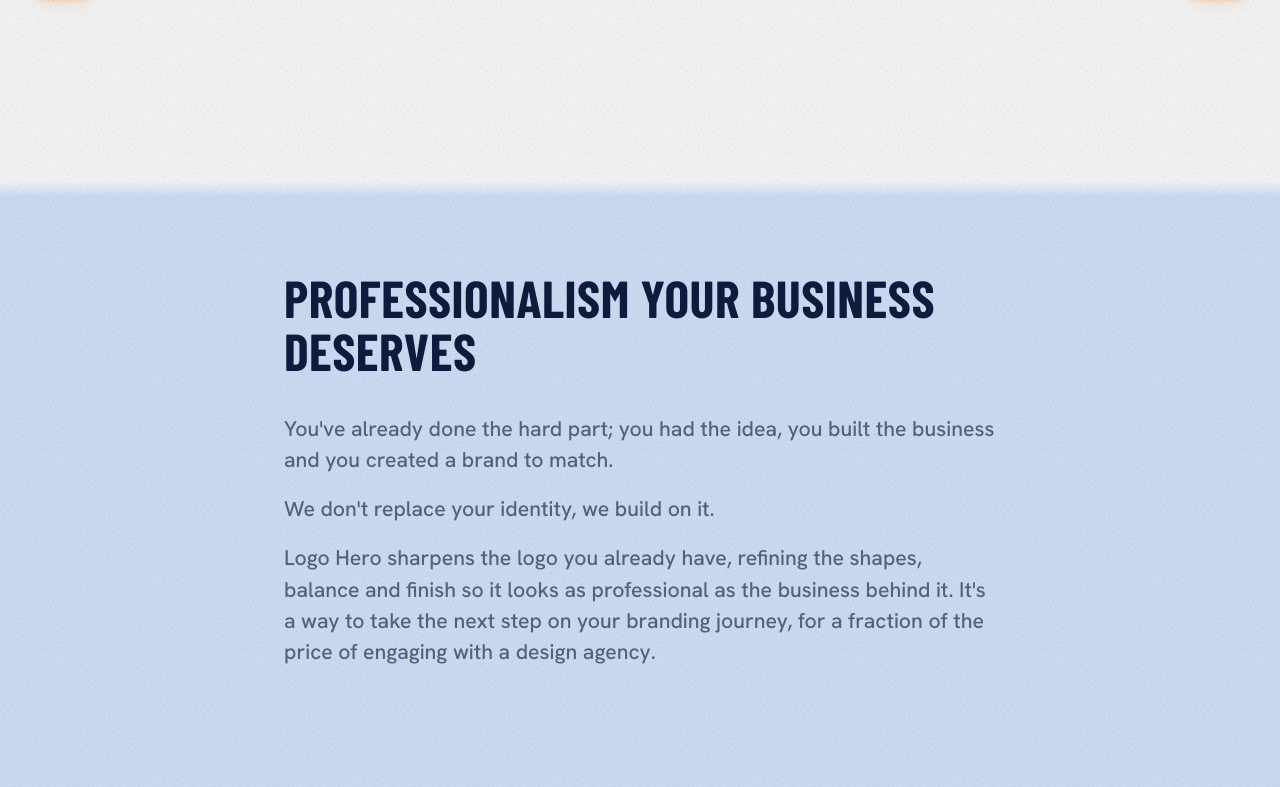
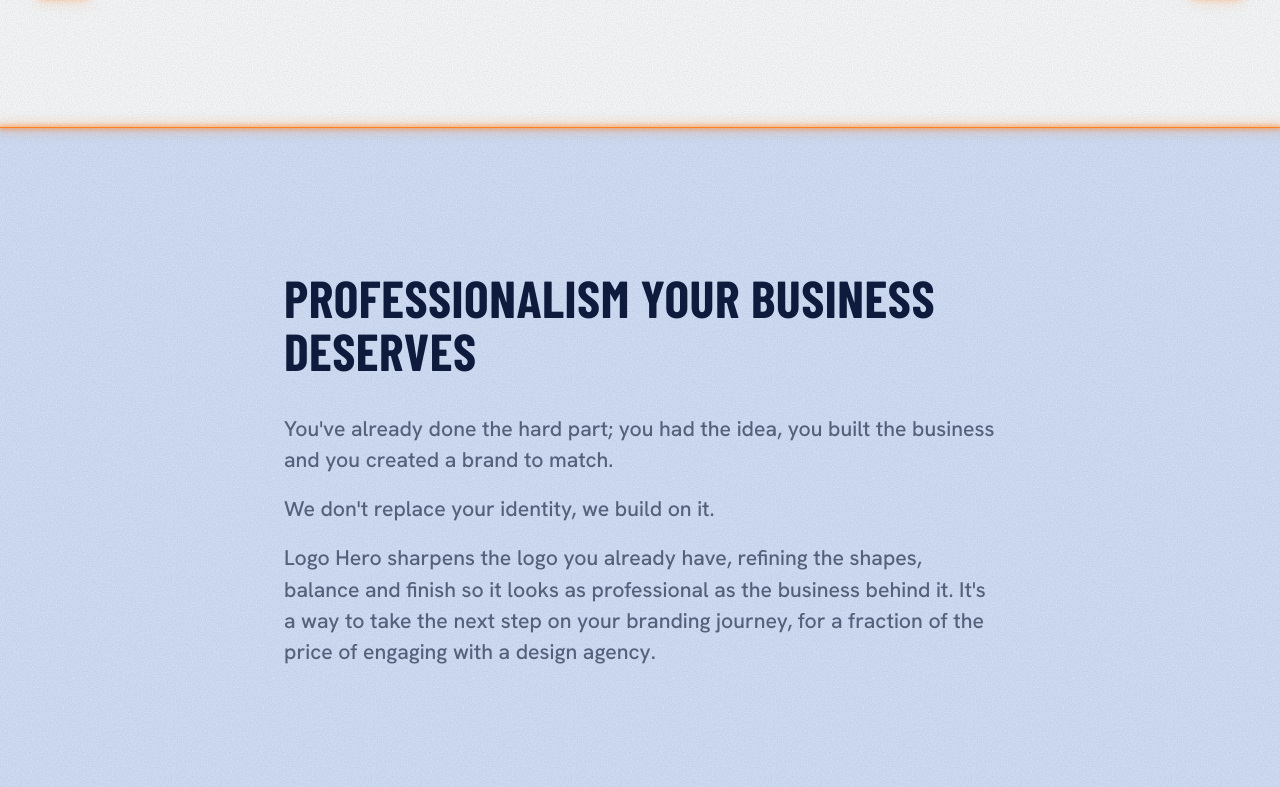
Before and after one commit to RecruitingIT/logohero-site, a plain HTML site: page index.html in a window 1280 px wide. Shown: the part 750-1537 px from the top of the page. Drawn offline with nearby package versions, Linux system fonts and the light colour scheme.

Commit message:
Replace drifting fades with solid sections and static 1px orange glow dividers
Co-Authored-By: Claude Sonnet 5.5 <noreply@anthropic.com>
Claude-Session: https://claude.ai/code/session_018WJovHqhkYDfMC8mTthZho

```diff
--- a/index.html
+++ b/index.html
@@ -663,40 +663,21 @@ if (location.hash === '#top') document.documentElement.classList.add('opening-do
   /* Change 13: no spotlight/backlight behind the hero logo (the corner marks keep their fade-in). */
   .hero .wrap::before { display: none; }
 
-  /* Change 12: soft section edges instead of hard colour lines.
-     The pale-blue sections (About, How) no longer start/stop on a hard edge:
-     each has a gradient layer (::before) that fades in from the grey page and fades back out again.
-     The layer reaches --g-ext beyond the section so the fade straddles the old boundary.
-     --g-len  = how long (px) each fade is. Bigger = softer, more gradual.
-     --g-top / --g-bot = where the fades sit; the script at the bottom of the page nudges these as you scroll,
-     which is what makes the fades drift slightly against the content. */
-  #about, #how { position: relative; background: transparent; }
-  #about.tinted { background: transparent; }
-  #about, #how { --g-ext: 220px; --g-len: 16px; --g-len-bot: 16px; --g-top: 158px; --g-bot: 62px; }
-
-  /* Change 14: the fade-out at the bottom of About (between "Professionalism..." and "See the difference")
-     was starting too high up the section. A shorter fade length makes it begin lower down.
-     Raise this number to move the start back up; lower it to start even lower. */
-  #about { --g-len-bot: 16px; }
-
-  #about::before, #how::before {
+  /* Section dividers: the blue sections (About, How) are solid colour with hard edges, and each
+     blue/grey divide carries a 1px static orange line with a soft glow. No fades, no scroll animation. */
+  #about, #how { position: relative; background: #D5E3FC; transition: none; }
+  #about::before, #about::after, #how::before, #how::after {
     content: "";
     position: absolute;
     left: 0; right: 0;
-    top: calc(var(--g-ext) * -1);
-    bottom: calc(var(--g-ext) * -1);
-    z-index: 0;
+    height: 1px;
+    background: #FF8226;
+    z-index: 2;
     pointer-events: none;
-    background: linear-gradient(to bottom,
-      rgba(213, 227, 252, 0) var(--g-top),
-      #D5E3FC calc(var(--g-top) + var(--g-len)),
-      #D5E3FC calc(100% - var(--g-bot) - var(--g-len-bot)),
-      rgba(213, 227, 252, 0) calc(100% - var(--g-bot)));
-  }
-  /* About keeps its gentle fade-in as it scrolls into view */
-  #about::before { opacity: 0; transition: opacity .8s ease; }
-  #about.tinted::before { opacity: 1; }
-  @media (prefers-reduced-motion: reduce) { #about::before { transition: none; } }
+    box-shadow: 0 0 4px 1px rgba(255, 130, 38, .75), 0 0 12px 3px rgba(255, 130, 38, .35);
+  }
+  #about::before, #how::before { top: 0; }
+  #about::after, #how::after { bottom: 0; }
 
   /* Change 15: the three banner buttons (Get in touch, Customer Login, menu) look lit from above.
      A light source overhead: bright top edge, gradient that darkens downwards, a darker bottom edge,
@@ -1624,47 +1605,6 @@ const COAST_MS = 220;
 })();
 </script>
 
-<script>
-/* Soft section edges that drift with the scroll.
-   Moves the fade positions (--g-top / --g-bot, see "Change 12" in the CSS) a little as each section
-   travels through the screen, so the gradients slide slowly against the content.
-   TRAVEL = the fraction of the screen height a section takes to move its fade from one extreme to the other.
-            Smaller = faster, more obvious drift. Larger = calmer.
-   topMin / topMax = the range (px) the top fade drifts between. Higher numbers = the blue starts LOWER down.
-   botMax = furthest (px) the bottom fade can drift. (Keep topMax at or below 200.)
-   "How" now has topMin 120 / topMax 200, so its blue no longer starts so high up under "See the difference". */
-(function () {
-  if (window.matchMedia('(prefers-reduced-motion: reduce)').matches) return;
-
-  const TRAVEL = 0.9;
-  const clamp = (v, lo, hi) => Math.max(lo, Math.min(hi, v));
-  const blocks = [
-    { el: document.getElementById('about'),   topMin: 178, topMax: 283, botMax: 150, botBase: 142 },
-    { el: document.getElementById('how'),     topMin: 178, topMax: 283, botMax: 150, botBase: 162 }
-  ].filter(b => b.el);
-
-  let frame = 0;
-  function update() {
-    frame = 0;
-    const vh = window.innerHeight;
-    blocks.forEach(b => {
-      const r = b.el.getBoundingClientRect();
-      if (r.bottom < -400 || r.top > vh + 400) return;   // nowhere near the screen
-      const top = b.topMin + clamp((vh - r.top) / (vh * TRAVEL), 0, 1) * (b.topMax - b.topMin);
-      b.el.style.setProperty('--g-top', top.toFixed(1) + 'px');
-      if (b.botMax) {
-        const bot = b.botBase + b.botMax - clamp((vh - r.bottom) / (vh * TRAVEL), 0, 1) * b.botMax;
-        b.el.style.setProperty('--g-bot', bot.toFixed(1) + 'px');
-      }
-    });
-  }
-  function queue() { if (!frame) frame = requestAnimationFrame(update); }
-  window.addEventListener('scroll', queue, { passive: true });
-  window.addEventListener('resize', queue);
-  window.addEventListener('load', queue);
-  update();
-})();
-</script>
 </body>
   <script data-goatcounter="https://logohero.goatcounter.com/count"
         async src="//gc.zgo.at/count.js"></script>
```
Also changed, not shown: examples.html (+16 -0 lines).
